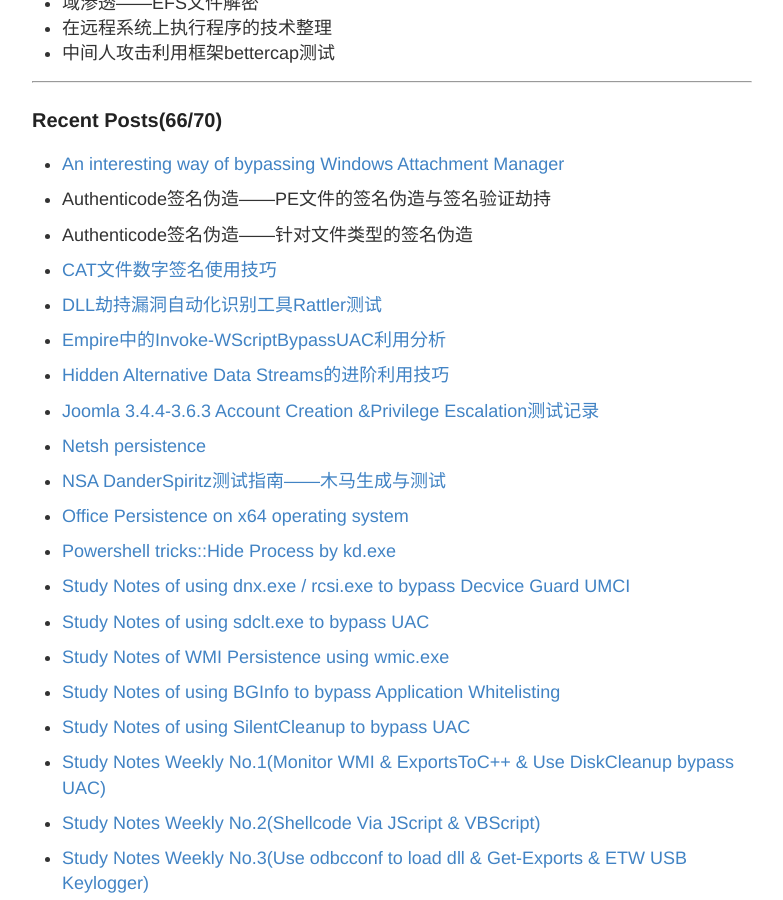
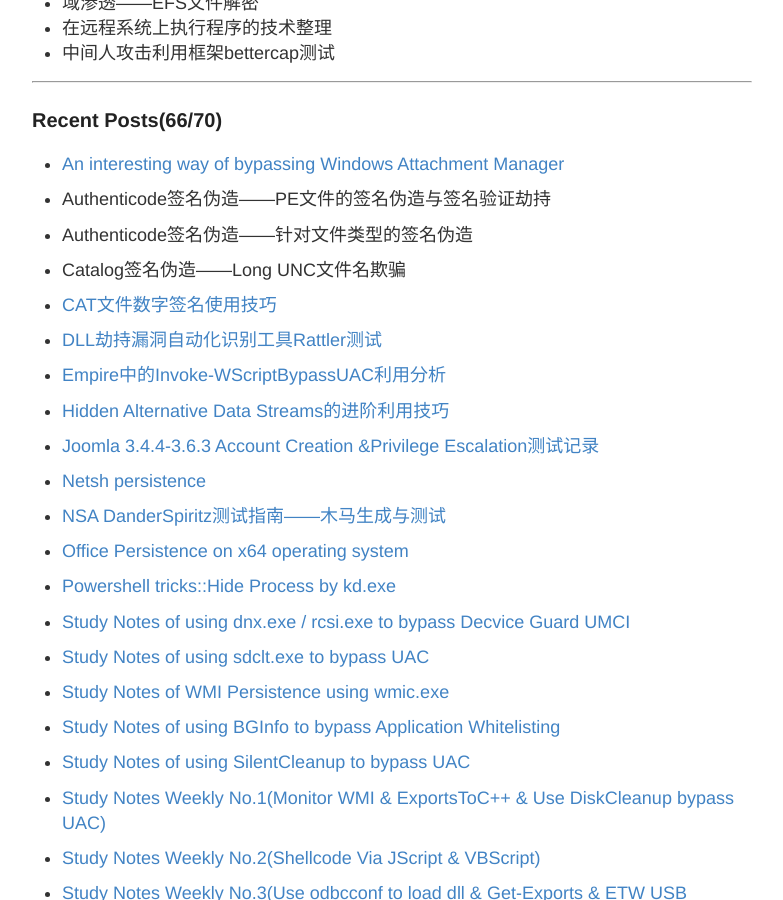
Before and after one commit to 3gstudent/backup-3gstudent.github.io, a Jekyll site: the page built from about.md, in a window 1280 px wide and 900 px high, scrolled down 1877 px. Shown: the whole window, without its empty margins (248-1031 px from the left). Built offline with Jekyll 4.4.1, drawn with Linux system fonts in a browser that asks for light colours.

Commit message:
Update about.md

```diff
--- a/about.md
+++ b/about.md
@@ -78,6 +78,9 @@ Github:   [3gstudent](https://github.com/3gstudent)
 
 -
  Authenticode签名伪造——针对文件类型的签名伪造
+
+-
+ Catalog签名伪造——Long UNC文件名欺骗
 
 -
  [CAT文件数字签名使用技巧](https://3gstudent.github.io/3gstudent.github.io/CAT%E6%96%87%E4%BB%B6%E6%95%B0%E5%AD%97%E7%AD%BE%E5%90%8D%E4%BD%BF%E7%94%A8%E6%8A%80%E5%B7%A7/)
```
